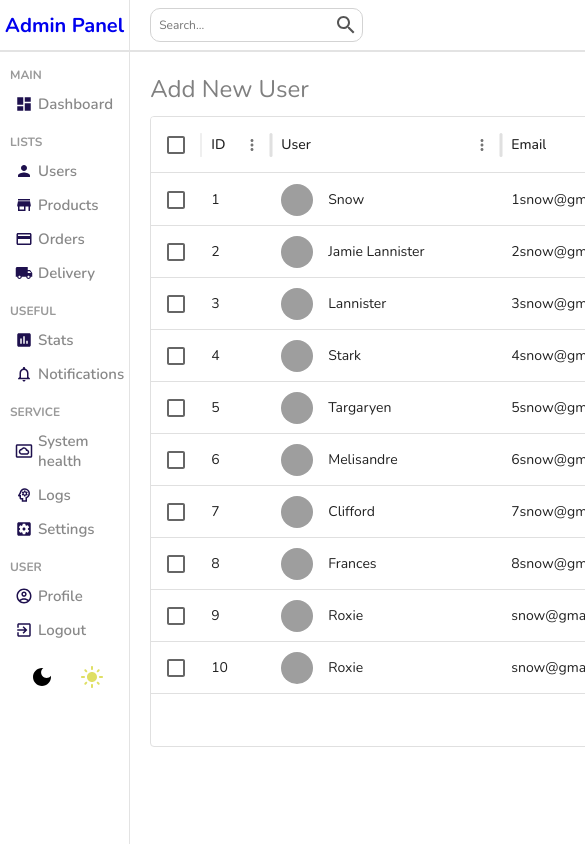
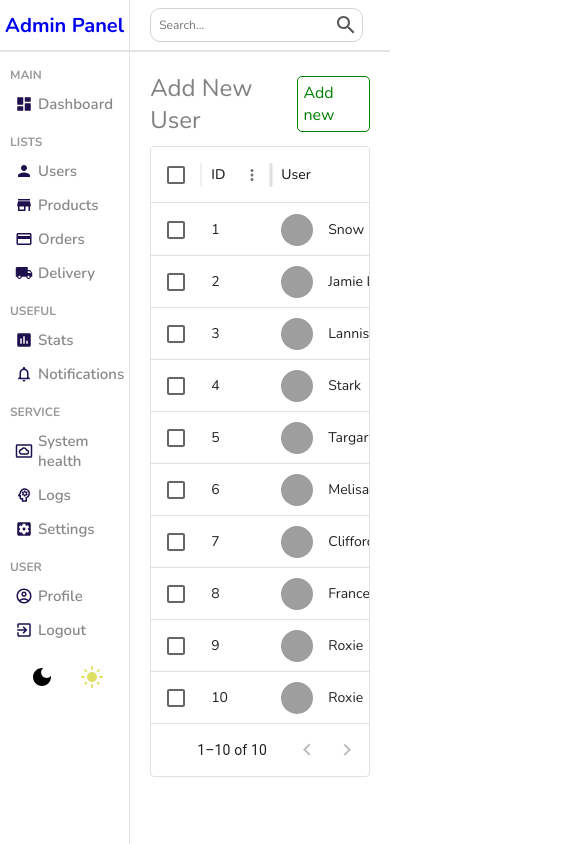
Before and after one commit to vamppdevv1/AdminPanel, a React (Vite) app: page /users in a window 390 px wide. Shown: the top 844 px of the page, 585 px wide, since content can reach past the window. Built offline with nearby package versions, Linux system fonts and the light colour scheme; grey boxes are pictures that could not be loaded.

Commit message:
responsive design

```diff
--- a/src/components/datatable/DataTable.jsx
+++ b/src/components/datatable/DataTable.jsx
@@ -12,25 +12,21 @@ export const DataTable = () => {
    {
      field: "action",
      headerName: "Action",
-      width: "200",
-      renderCell: (params) => {
-        return (
-          <>
+     width: 180,
+     renderCell: (params) => (
        <div className="cellAction">
          <Link to="/users/123" style={{ textDecoration: "none" }}>
            <div className="viewButton">View</div>
          </Link>
+
          <div
            className="deleteButton"
            onClick={() => handleDelete(params.row.id)}
          >
-                delete
+           Delete
          </div>
        </div>
-            ;
-          </>
-        );
-      },
+     ),
    },
  ];
   return (
--- a/src/components/datatable/datatable.scss
+++ b/src/components/datatable/datatable.scss
@@ -1,5 +1,6 @@
 .datatable {
   padding: 20px;
+  min-width: 0;
   .datatableTitle {
     width: 100%;
     font-size: 24px;
--- a/src/components/datatable/datatablesource.jsx
+++ b/src/components/datatable/datatablesource.jsx
@@ -1,43 +1,43 @@
 export const userColumns = [
-  { field: "id", headerName: "ID", width: 70 },
+  {
+    field: "id",
+    headerName: "ID",
+    width: 70,
+  },
   {
     field: "user",
     headerName: "User",
-    width: 230,
-    renderCell: (params) => {
-      return (
+    flex: 1,
+    minWidth: 200,
+    renderCell: (params) => (
       <div className="cellWithImg">
         <img className="cellImg" src={params.row.img} alt="avatar" />
         {params.row.username}
       </div>
-      );
-    },
+    ),
   },
   {
     field: "email",
     headerName: "Email",
-    width: 230,
+    flex: 1,
+    minWidth: 220,
   },
-
   {
     field: "age",
     headerName: "Age",
-    width: 100,
+    width: 90,
   },
   {
     field: "status",
     headerName: "Status",
-    width: 160,
-    renderCell: (params) => {
-      return (
+    width: 130,
+    renderCell: (params) => (
       <div className={`cellWithStatus ${params.row.status}`}>
         {params.row.status}
       </div>
-      );
-    },
+    ),
   },
 ];
-
 //temporary data
 export const userRows = [
   {
--- a/src/components/navbar/navbar.scss
+++ b/src/components/navbar/navbar.scss
@@ -1,4 +1,5 @@
 .navbar {
+
   height: 50px;
   border-bottom: 2px solid rgb(227, 227, 227);
   display: flex;
@@ -26,6 +27,7 @@
         }
       }
     }
+
     .items {
       display: flex;
       align-items: center;
@@ -66,3 +68,8 @@
     }
   }
 }
+  @media(max-width:1000px){
+     .navbar .wrapper .items .item {
+    display: none;
+  }
+     }
--- a/src/components/table/Table.jsx
+++ b/src/components/table/Table.jsx
@@ -60,7 +60,11 @@ const rows = [
 ];
 export const Table = () => {
   return (
-    <TableContainer component={Paper} className="table">
+    <TableContainer
+      sx={{ overflowX: "auto" }}
+      component={Paper}
+      className="table"
+    >
       <MuiTable aria-label="simple table">
         <TableHead>
           <TableRow>
--- a/src/components/table/table.scss
+++ b/src/components/table/table.scss
@@ -1,4 +1,5 @@
 .table {
+
   .tableCell {
     border: 1px solid rgb(232, 232, 232);
   }
--- a/src/pages/home/home.scss
+++ b/src/pages/home/home.scss
@@ -3,12 +3,22 @@
   flex-direction: row;
   .homeContainer {
     flex: 6;
+    min-width: 0;
     .widgets,
     .charts {
       display: flex;
       padding: 20px;
       gap: 30px;
       margin-bottom: 5px;
+      @media (max-width: 1000px) {
+        display: grid;
+        grid-template-columns: 1fr;
+        min-width: 0;
+        .charts {
+          display: flex;
+          flex-direction: column;
+        }
+      }
     }
     .charts {
       padding: 5px 20px;
@@ -28,3 +38,9 @@
     }
   }
 }
+@media (max-width: 1000px) {
+  .charts {
+    display: flex;
+    flex-direction: column;
+  }
+}
--- a/src/pages/list/list.scss
+++ b/src/pages/list/list.scss
@@ -4,5 +4,6 @@
     width: 100%;
     .listContainer{
         flex: 6;
+        min-width: 0;
     }
 }
```
Lines whose indentation alone changed are shown as unchanged.
